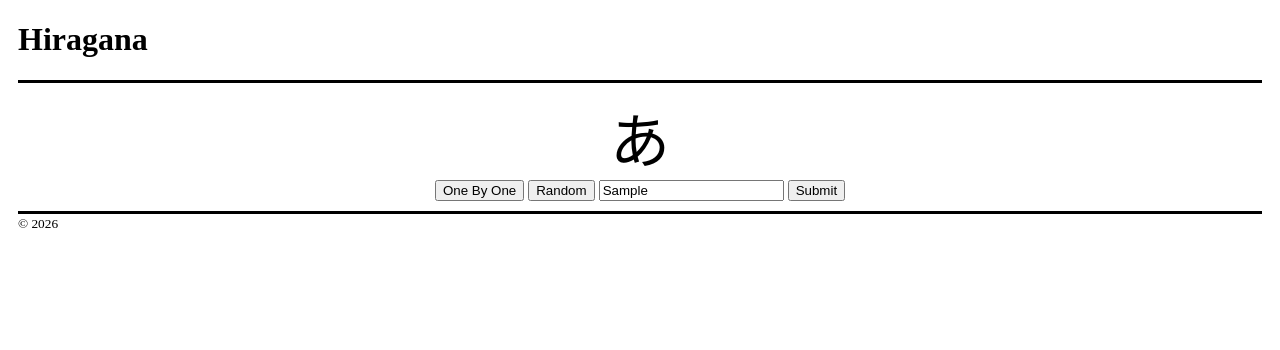
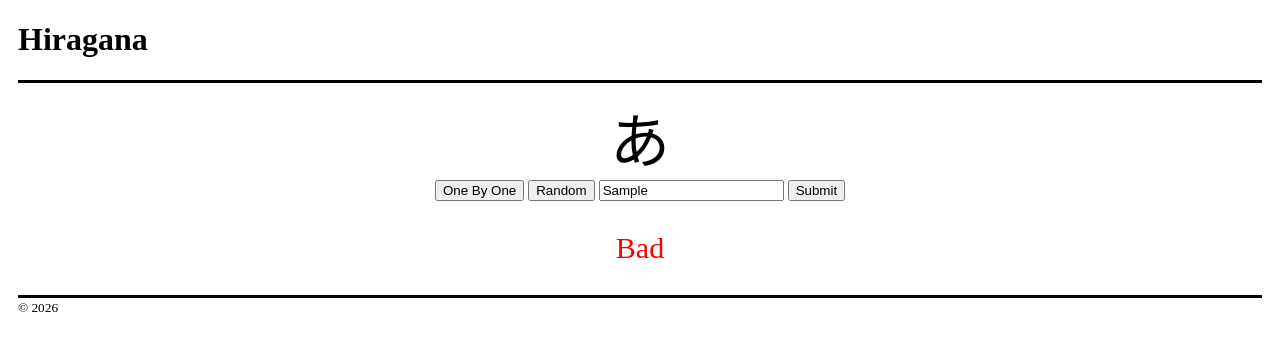
Before and after one commit to nbaag/kana_dojo, a plain HTML site: page index.html in a window 1280 px wide. Both pictures are taken after typing "Sample" into the empty fields and a click on the button "Submit". Drawn offline with Linux system fonts and the light colour scheme.

Commit message:
add good and bad text when check

```diff
--- a/index.html
+++ b/index.html
@@ -20,6 +20,7 @@
     <button id="rnd_btn" onclick="getRandomHiragana()">Random</button>
     <input id="answer_input" type="text" placeholder="answer is ">
     <button id="submit_button" onclick="checkAnswer()">Submit</button>
+    <p id="check_text">good</p>
   </main>
 
   <footer>
--- a/script.js
+++ b/script.js
@@ -1,6 +1,7 @@
-const card = document.getElementById("card")
-const answer_input = document.getElementById("answer_input")
-let counter = 1
+const card = document.getElementById("card");
+const answer_input = document.getElementById("answer_input");
+const check_text = document.getElementById("check_text");
+let counter = 1;
 
 const hiragana = [
   { kana: "あ", romaji: "a" },
@@ -66,10 +67,13 @@ function getRandomInt(max) {
 }
 
 function checkAnswer(){
+  check_text.style.display = 'block'
   if (answer_input.value == card.dataset.answer) {
-    console.log("good")
+    check_text.textContent = 'Good';
+    check_text.style.color = 'green'
   } else {
-    console.log("bad")
+    check_text.textContent = 'Bad';
+    check_text.style.color = 'red'
   }
 }
 
@@ -78,16 +82,16 @@ function oneByOne() {
     card.dataset.answer = hiragana[counter].romaji;
 
     if (counter >= hiragana.length -1) {
-        counter = 0
+        counter = 0;
     } else {
-        counter++
+        counter++;
     }
 
     console.log(counter)
 }
 
 function getRandomHiragana() {
-    randomNumber = getRandomInt(hiragana.length)
+    randomNumber = getRandomInt(hiragana.length);
     card.textContent = hiragana[randomNumber].kana;
     card.dataset.answer = hiragana[randomNumber].romaji;
 }
--- a/style.css
+++ b/style.css
@@ -16,3 +16,8 @@ main {
     font-size: 60px;
 
 }
+
+#check_text {
+  font-size: 30px;
+  display: none;
+}
```
